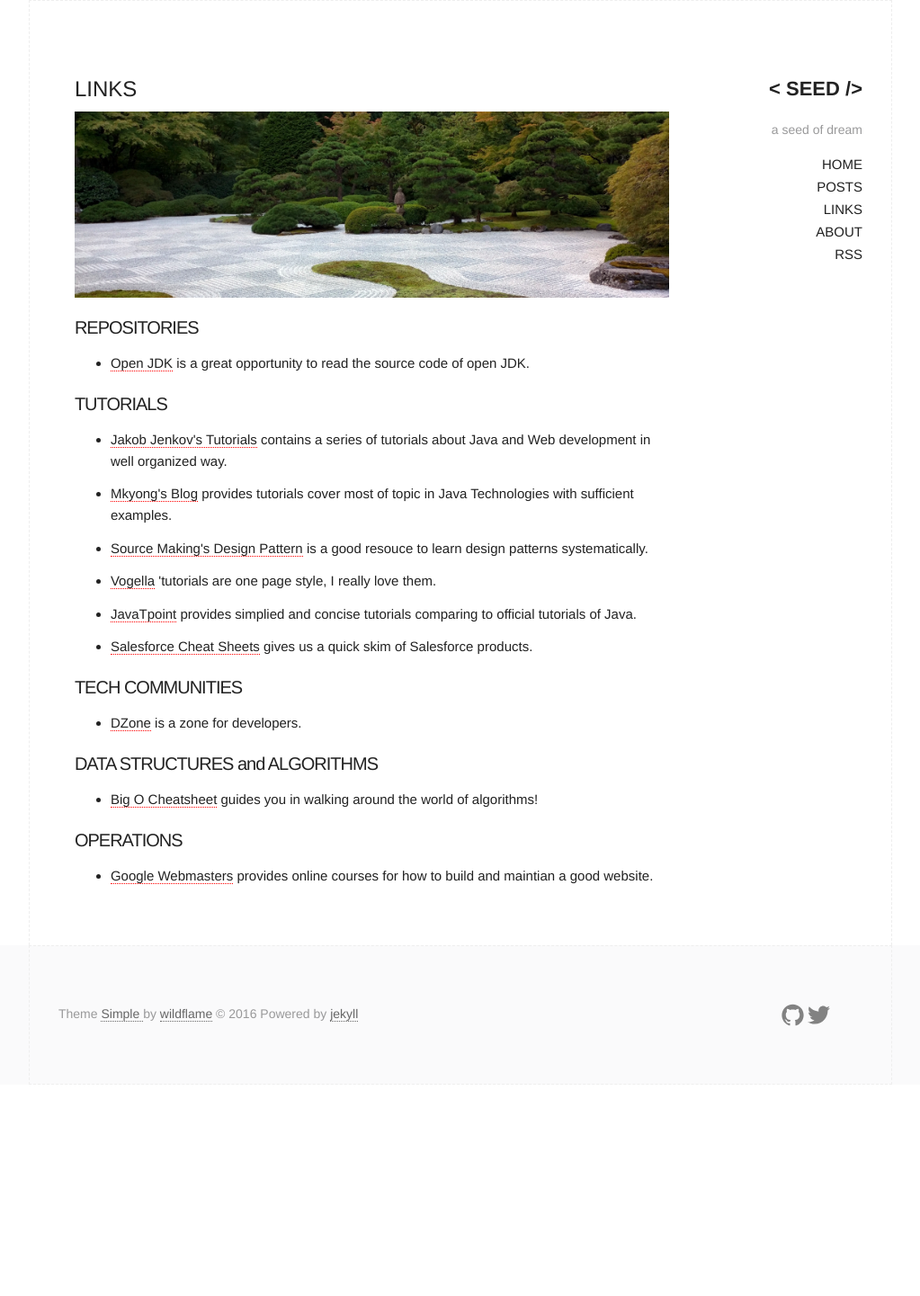
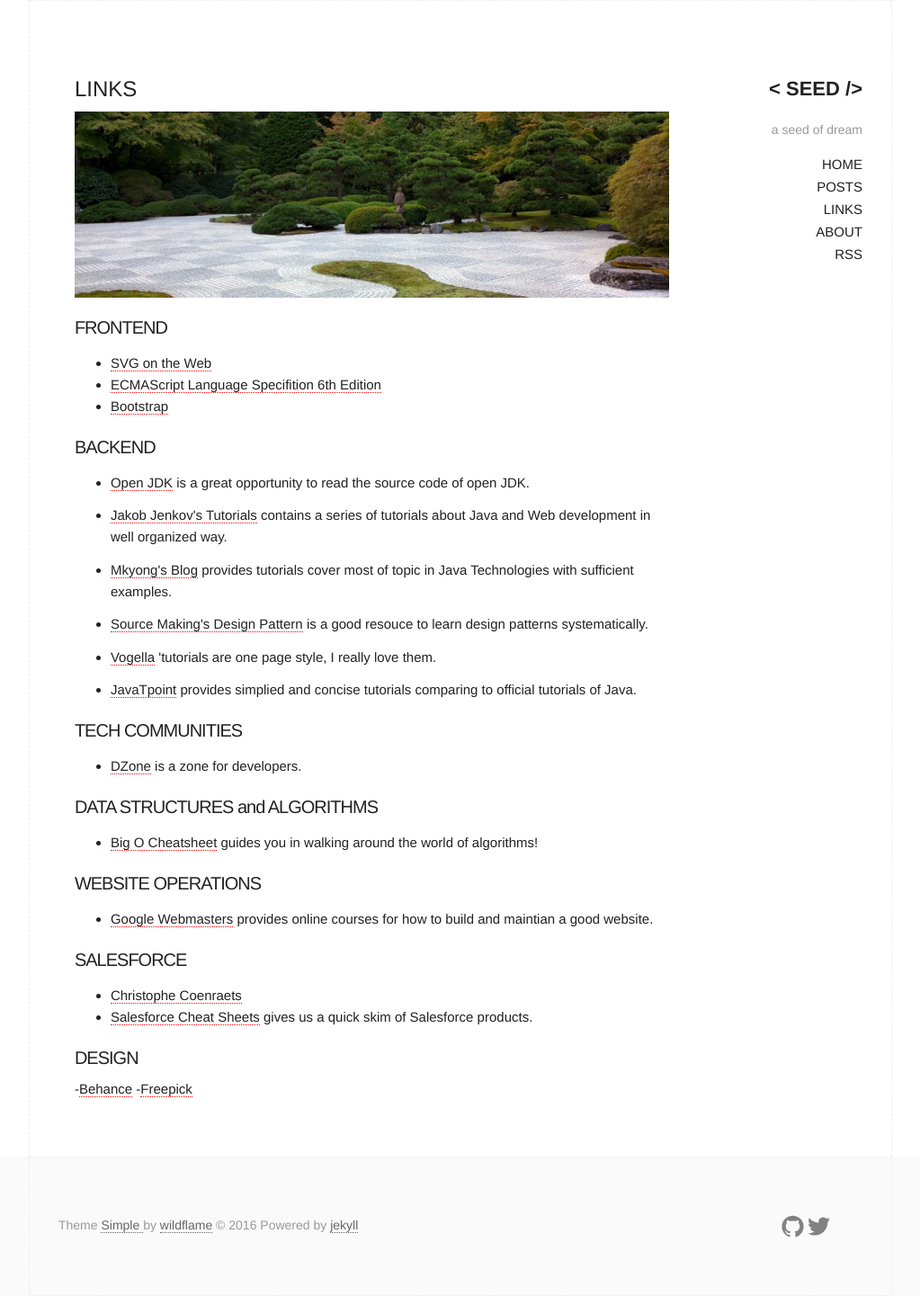
Before and after one commit to Tonyxu82/tonyxu82.github.io, a Jekyll site: the page built from links.md, in a window 1280 px wide. Shown: the whole page at 90% size, without its empty margins (128-1151 px from the left). Built offline with Jekyll 4.4.1, drawn with Linux system fonts in a browser that asks for light colours; before the commit the page ends 1206 px from its top, so only the background shows below that.

Commit message:
add deisgn link

```diff
--- a/links.md
+++ b/links.md
@@ -6,14 +6,15 @@
 ---
 ![Japanese Garden]({{ site.baseurl }}\img\jpgarden.png)
 
+### FRONTEND
 
-### REPOSITORIES
+- [SVG on the Web](https://svgontheweb.com/)
+- [ECMAScript Language Specifition 6th Edition](http://www.ecma-international.org/ecma-262/6.0/)
+- [Bootstrap](http://getbootstrap.com/)
 
+### BACKEND
 - [Open JDK](http://grepcode.com/project/repository.grepcode.com/java/root/jdk/openjdk/)
 is a great opportunity to read the source code of open JDK.
-
-
-### TUTORIALS
 
 - [Jakob Jenkov\'s Tutorials](http://tutorials.jenkov.com/)
 contains a series of tutorials about Java and Web development in well
@@ -31,21 +32,27 @@
 - [JavaTpoint](http://www.javatpoint.com/)
 provides simplied and concise tutorials comparing to official tutorials of Java.
 
-- [Salesforce Cheat Sheets](https://developer.salesforce.com/page/Cheat_Sheets)
-gives us a quick skim of Salesforce products.
-
 ### TECH COMMUNITIES
 
 - [DZone](https://dzone.com/)
 is a zone for developers.
-
 
 ### DATA STRUCTURES and ALGORITHMS
 
 - [Big O Cheatsheet](http://www.bigocheatsheet.com/)
 guides you in walking around the world of algorithms!
 
-### OPERATIONS
+### WEBSITE OPERATIONS
 
 - [Google Webmasters](https://www.google.com/webmasters/)
 provides online courses for how to build and maintian a good website.
+
+### SALESFORCE
+
+- [Christophe Coenraets](http://coenraets.org/blog/)
+- [Salesforce Cheat Sheets](https://developer.salesforce.com/page/Cheat_Sheets)
+gives us a quick skim of Salesforce products.
+
+### DESIGN
+-[Behance](https://www.behance.net/)
+-[Freepick](http://www.freepik.com/)
```
Also changed, not shown: 1 other file.
